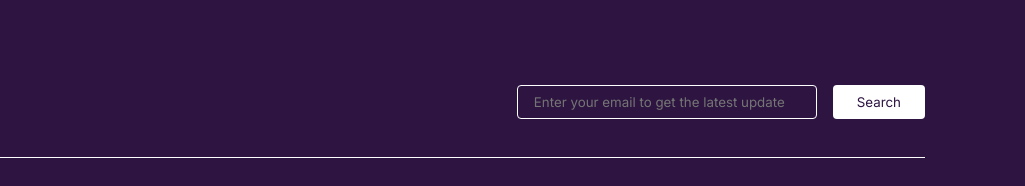
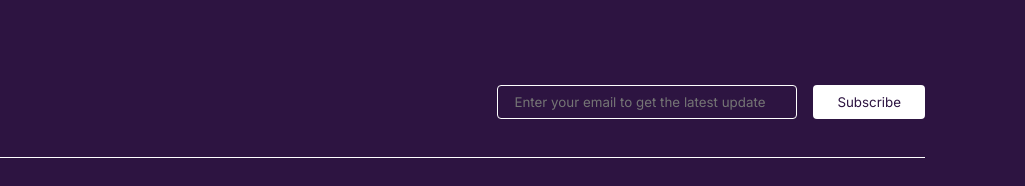
Before and after one commit to sathish0108/startegic, a plain HTML site: page index.html in a window 1280 px wide. Shown: the part 6941-7127 px from the top of the page, 255-1280 px from the left. Drawn offline with nearby package versions, Linux system fonts and the light colour scheme; a web font is replaced by a local one.

Commit message:
Update index.html

```diff
--- a/index.html
+++ b/index.html
@@ -429,7 +429,7 @@ Duquesne Light Holdings, Inc</div>
                 <img src="./Frame 63.svg" alt="Strategic Solutions" class="logos">
                 <div class="search-box">
                     <input type="email" class="search-input" placeholder="Enter your email to get the latest update">
-                    <button class="search-btn">Search</button>
+                    <button class="search-btn">Subscribe</button>
                 </div>
             </div>
 
```
